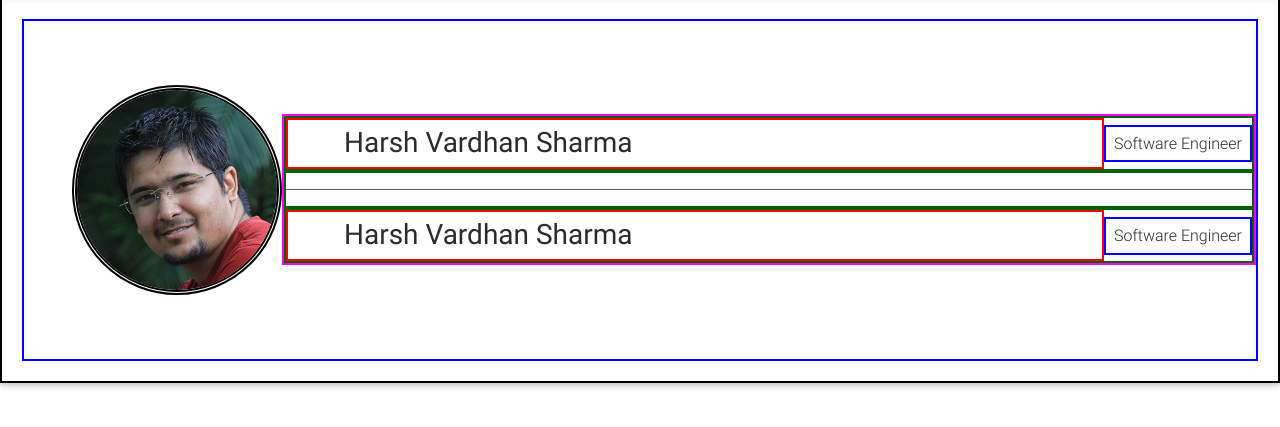
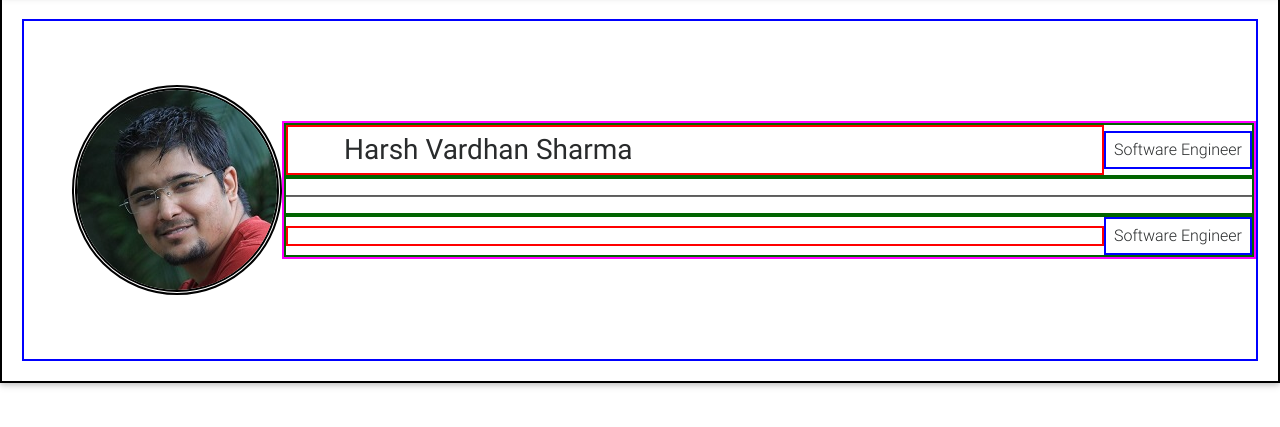
Before and after one commit to hvsharma/portfolio, a plain HTML site: page index.html in a window 1280 px wide. Shown: the part 61-488 px from the top of the page. Drawn offline with Linux system fonts and the light colour scheme.

Commit message:
Just done some changes...

```diff
--- a/index.html
+++ b/index.html
@@ -79,8 +79,8 @@
                                 <hr class="hr-dark"/>
                             </div>
                             <div class="d-flex flex-row flex-wrap" style="border:2px solid darkgreen;">
-                               <div class="p-2 m-auto" style="flex-grow:2; border: 2px solid red;">
-                                    <h3 class="ml-5 mb-auto">Harsh Vardhan Sharma</h3>
+                                <div class="p-2 m-auto" style="flex-grow:2; border: 2px solid red;">
+                                    <h3 class="ml-5 mb-auto"></h3>
                                 </div>
                                 <div class="p-2 m-auto" style="border: 2px solid blue;">
                                     <h6 class="m-auto">Software Engineer</h6>
```
